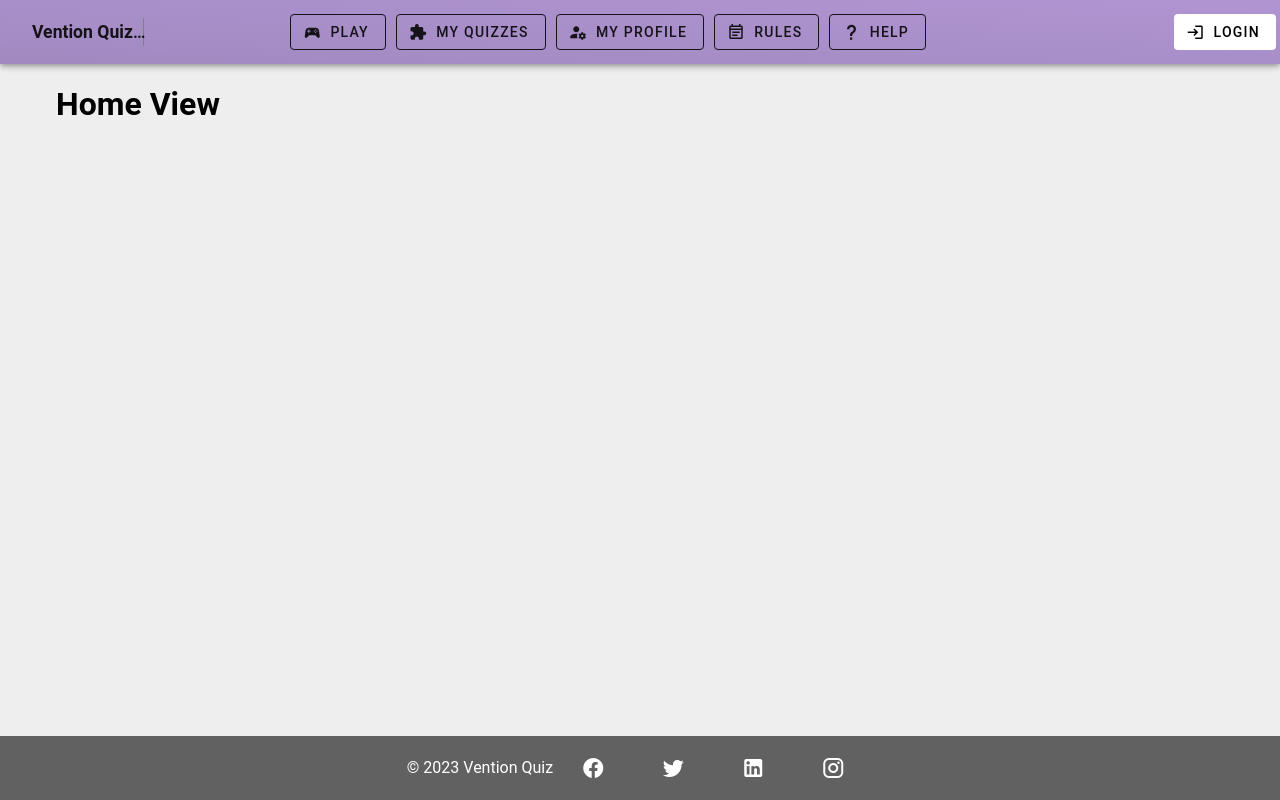
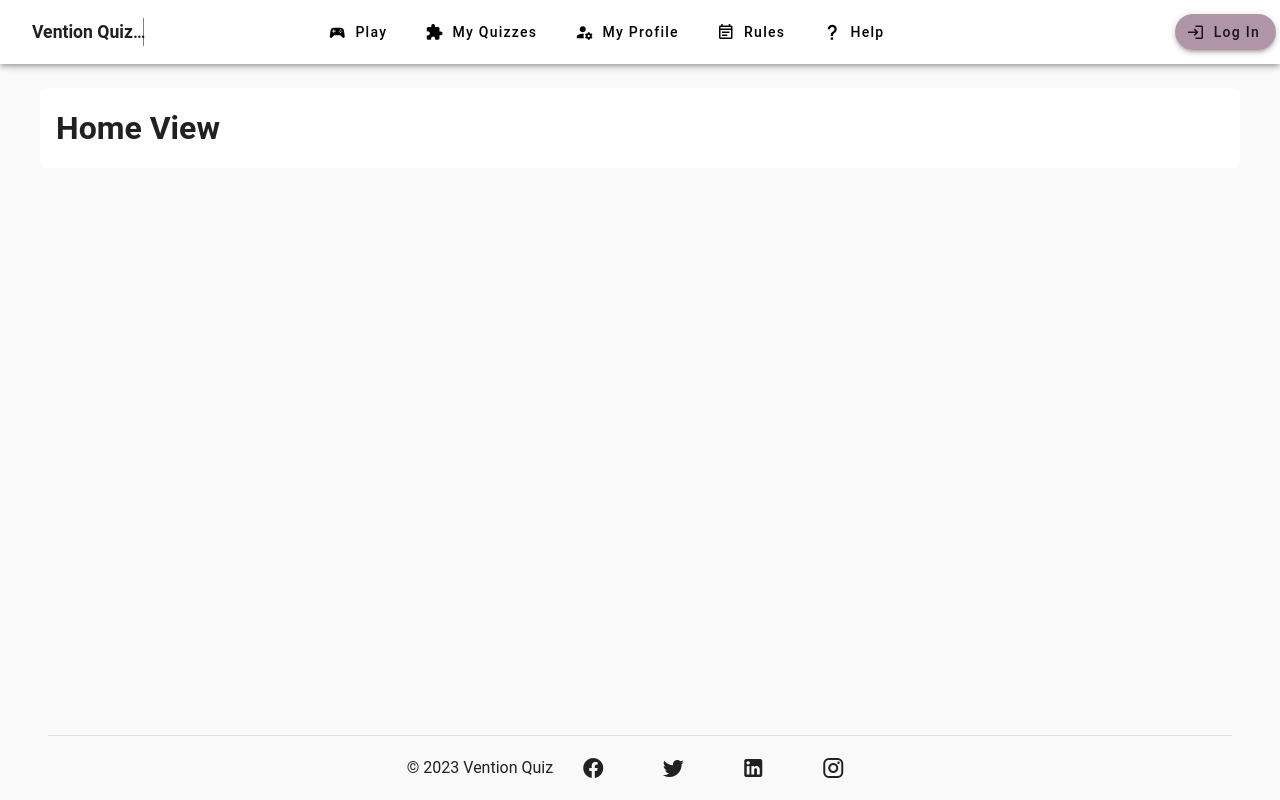
Before and after one commit to RobeQ/quiz-app, a Vue app: page / in a window 1280 px wide. Built offline with nearby package versions, Linux system fonts and the light colour scheme.

Commit message:
change header and footer styles

```diff
--- a/src/App.vue
+++ b/src/App.vue
@@ -1,15 +1,15 @@
 <template>
-  <v-app class="bg-grey-lighten-3">
-    <QuizHeader />
-    <div class="vention-content"><QuizContent /></div>
-    <div class="vention-footer"><QuizFooter /></div>
+  <v-app>
+    <Header />
+    <div class="vention-content bg-vention-grey"><QuizContent /></div>
+    <div class="vention-footer"><Footer /></div>
   </v-app>
 </template>
 
 <script setup lang="ts">
-import QuizFooter from './views/footer/QuizFooter.vue';
-import QuizHeader from './views/header/QuizHeader.vue';
-import QuizContent from './views/content/QuizContent.vue';
+import Footer from './views/footer/Footer.vue';
+import Header from './views/header/Header.vue';
+import QuizContent from './views/content/MainPanel.vue';
 </script>
 
 <style scoped>
--- a/src/router/index.ts
+++ b/src/router/index.ts
@@ -5,32 +5,62 @@ import MyProfile from '../views/content/MyProfile/MyProfile.vue';
 import QuizRules from '../views/content/QuizRules/QuizRules.vue';
 import QuizCreator from '../views/content/MyQuizzes/QuizCreator/QuizCreator.vue';
 
-const routes: Array<RouteRecordRaw> = [
+type HeaderIcon =
+  | 'mdi-controller'
+  | 'mdi-puzzle'
+  | 'mdi-account-cog'
+  | 'mdi-calendar-text-outline'
+  | 'mdi-help';
+
+type HeaderRouteRecord = RouteRecordRaw & {
+  icon: HeaderIcon;
+};
+
+export const headerRoutes: ReadonlyArray<HeaderRouteRecord> = [
+  {
+    path: '/play',
+    name: 'Play',
+    component: MyQuizzes,
+    icon: 'mdi-controller',
+  },
+  {
+    path: '/contests',
+    name: 'My Quizzes',
+    component: MyQuizzes,
+    icon: 'mdi-puzzle',
+  },
+  {
+    path: '/profile',
+    name: 'My Profile',
+    component: MyProfile,
+    icon: 'mdi-account-cog',
+  },
+  {
+    path: '/rules',
+    name: 'Rules',
+    component: QuizRules,
+    icon: 'mdi-calendar-text-outline',
+  },
+  {
+    path: '/help',
+    name: 'Help',
+    component: QuizRules,
+    icon: 'mdi-help',
+  },
+];
+
+const routes: ReadonlyArray<RouteRecordRaw> = [
   {
     path: '/',
     name: 'home',
     component: HomeView,
   },
   {
-    path: '/contests',
-    name: 'contests',
-    component: MyQuizzes,
-  },
-  {
-    path: '/profile',
-    name: 'profile',
-    component: MyProfile,
-  },
-  {
-    path: '/rules',
-    name: 'rules',
-    component: QuizRules,
-  },
-  {
     path: '/contests/create',
     name: 'contest-creator',
     component: QuizCreator,
   },
+  ...headerRoutes,
 ];
 
 const router = createRouter({
--- a/src/style.css
+++ b/src/style.css
@@ -1,3 +1,8 @@
+:root{
+  --vention-color: #9d7b93cc;
+  --main-content-color: #f9f9f9;
+}
+
 *,
 *::before,
 *::after {
@@ -28,3 +33,19 @@ body {
 header {
   padding: 0 2rem;
 }
+
+button {
+  text-transform: capitalize;
+}
+
+.vention-bg-color {
+  background-color: var(--vention-color);
+}
+
+.vention-color {
+  color: var(--vention-color);
+}
+
+.bg-vention-grey {
+  background-color: var(--main-content-color);
+}
--- /dev/null
+++ b/src/views/content/MainPanel.vue
@@ -0,0 +1,17 @@
+<template>
+  <v-main>
+    <v-container class="main-panel">
+      <router-view />
+    </v-container>
+  </v-main>
+</template>
+
+<script setup lang="ts"></script>
+
+<style scoped>
+.main-panel {
+  background-color: #fff;
+  margin-top: 1.5rem;
+  border-radius: 0.4rem;
+}
+</style>
--- a/src/views/content/QuizContent.vue
+++ /dev/null
@@ -1,11 +0,0 @@
-<template>
-  <v-main>
-    <v-container>
-      <router-view />
-    </v-container>
-  </v-main>
-</template>
-
-<script setup lang="ts"></script>
-
-<style scoped></style>
--- /dev/null
+++ b/src/views/footer/Footer.vue
@@ -0,0 +1,37 @@
+<template>
+  <div class="bg-vention-grey">
+    <v-divider class="divider-margin"></v-divider>
+    <v-footer class="justify-center bg-vention-grey">
+      <span>© {{ new Date().getFullYear() }} Vention Quiz</span>
+      <v-btn
+        v-for="icon in logos"
+        :key="icon"
+        class="mx-4"
+        :icon="icon"
+        variant="text"
+      ></v-btn>
+    </v-footer>
+  </div>
+</template>
+
+<script setup lang="ts">
+import { ref } from 'vue';
+
+const logos = ref([
+  'mdi-facebook',
+  'mdi-twitter',
+  'mdi-linkedin',
+  'mdi-instagram',
+]);
+</script>
+
+<style scoped>
+.vention-footer {
+  flex-shrink: 0;
+}
+
+.divider-margin {
+  margin-left: 3rem;
+  margin-right: 3rem;
+}
+</style>
--- a/src/views/footer/QuizFooter.vue
+++ /dev/null
@@ -1,29 +0,0 @@
-<template>
-  <v-footer class="bg-grey-darken-2 justify-center">
-    <span>© {{ new Date().getFullYear() }} Vention Quiz</span>
-    <v-btn
-      v-for="icon in logos"
-      :key="icon"
-      class="mx-4"
-      :icon="icon"
-      variant="text"
-    ></v-btn>
-  </v-footer>
-</template>
-
-<script setup lang="ts">
-import { ref } from 'vue';
-
-const logos = ref([
-  'mdi-facebook',
-  'mdi-twitter',
-  'mdi-linkedin',
-  'mdi-instagram',
-]);
-</script>
-
-<style scoped>
-.vention-footer {
-  flex-shrink: 0;
-}
-</style>
--- /dev/null
+++ b/src/views/header/Header.vue
@@ -0,0 +1,55 @@
+<template>
+  <v-app-bar class="app-header">
+    <v-app-bar-title class="vention-title">
+      <span class="vention-quiz-logo" @click="$router.push('/')"
+        >Vention Quiz</span
+      >
+      <span class="itechart-logo">:iTechArt</span>
+    </v-app-bar-title>
+    <v-spacer></v-spacer>
+    <span class="pinned-features">
+      <HeaderButton
+        v-for="route in headerRoutes"
+        :key="route"
+        :icon="route.icon"
+        :label="route.name"
+        :path="route.path"
+      />
+    </span>
+    <v-spacer />
+    <v-spacer />
+    <LoginButton />
+  </v-app-bar>
+</template>
+
+<script setup lang="ts">
+import HeaderButton from './HeaderButton.vue';
+import { headerRoutes } from '../../router';
+import LoginButton from './LoginButton.vue';
+</script>
+<style scoped>
+.vention-title {
+  font-size: 1.1rem;
+  margin-left: 0;
+  font-weight: 500;
+}
+
+.vention-quiz-logo {
+  cursor: pointer;
+  font-weight: 600;
+}
+
+.itechart-logo {
+  margin-left: 10px;
+  padding: 6px 0 6px 10px;
+  border-left: 1px solid grey;
+}
+
+.pinned-features > * {
+  margin-left: 10px;
+}
+
+.app-header {
+  background-color: #fff;
+}
+</style>
--- /dev/null
+++ b/src/views/header/HeaderButton.vue
@@ -0,0 +1,41 @@
+<template>
+  <RouterLink class="nav-link" :to="props.path">
+    <v-btn
+      rounded
+      class="button noFlush"
+      :prepend-icon="icon"
+      variant="text"
+      :ripple="true"
+    >
+      {{ props.label }}
+    </v-btn>
+  </RouterLink>
+</template>
+
+<script setup lang="ts">
+import { FunctionalComponent } from 'vue';
+import { RouteRecordName } from 'vue-router';
+
+const props = defineProps<{
+  icon: string | FunctionalComponent;
+  label: string | RouteRecordName;
+  path: string;
+}>();
+</script>
+
+<style scoped>
+@import '../../style.css';
+.nav-link {
+  text-decoration: none;
+  color: black;
+}
+
+.router-link-exact-active {
+  color: var(--vention-color);
+}
+
+.noFlush {
+  user-select: none;
+}
+
+</style>
--- /dev/null
+++ b/src/views/header/LoginButton.vue
@@ -0,0 +1,17 @@
+<template>
+  <v-btn
+    class="button vention-bg-color"
+    rounded
+    elevation="3"
+    prepend-icon="mdi-login"
+    variant="flat"
+  >
+    Log in
+  </v-btn>
+</template>
+
+<script setup lang="ts"></script>
+
+<style scoped>
+@import '../../style.css';
+</style>
--- a/src/views/header/QuizHeader.vue
+++ /dev/null
@@ -1,69 +0,0 @@
-<template>
-  <v-app-bar>
-    <template #image>
-      <v-img
-        gradient="to top right, RGBA(151,125,185,0.9), rgba(157,122,199,.8)"
-      ></v-img>
-    </template>
-    <v-app-bar-title class="vention-title">
-      <span class="vention-quiz-logo" @click="$router.push('/')"
-        >Vention Quiz</span
-      >
-      <span class="itechart-logo">:iTechArt</span>
-    </v-app-bar-title>
-    <v-spacer></v-spacer>
-    <span class="pinned-features">
-      <v-btn prepend-icon="mdi-controller" variant="outlined"> Play </v-btn>
-      <v-btn
-        prepend-icon="mdi-puzzle"
-        variant="outlined"
-        @click="$router.push('/contests')"
-      >
-        My Quizzes
-      </v-btn>
-      <v-btn
-        prepend-icon="mdi-account-cog"
-        variant="outlined"
-        @click="$router.push('/profile')"
-      >
-        My Profile
-      </v-btn>
-      <v-btn
-        prepend-icon="mdi-calendar-text-outline"
-        variant="outlined"
-        @click="$router.push('/rules')"
-      >
-        Rules
-      </v-btn>
-      <v-btn prepend-icon="mdi-help" variant="outlined"> Help </v-btn>
-    </span>
-    <v-spacer />
-    <v-spacer />
-    <v-btn prepend-icon="mdi-login" variant="flat" color="white"> Login </v-btn>
-  </v-app-bar>
-</template>
-
-<script setup lang="ts"></script>
-
-<style scoped>
-.vention-title {
-  font-size: 1.1rem;
-  margin-left: 0;
-  font-weight: 500;
-}
-
-.vention-quiz-logo {
-  cursor: pointer;
-  font-weight: 600;
-}
-
-.itechart-logo {
-  margin-left: 10px;
-  padding: 6px 0 6px 10px;
-  border-left: 1px solid grey;
-}
-
-.pinned-features > * {
-  margin-left: 10px;
-}
-</style>
```
